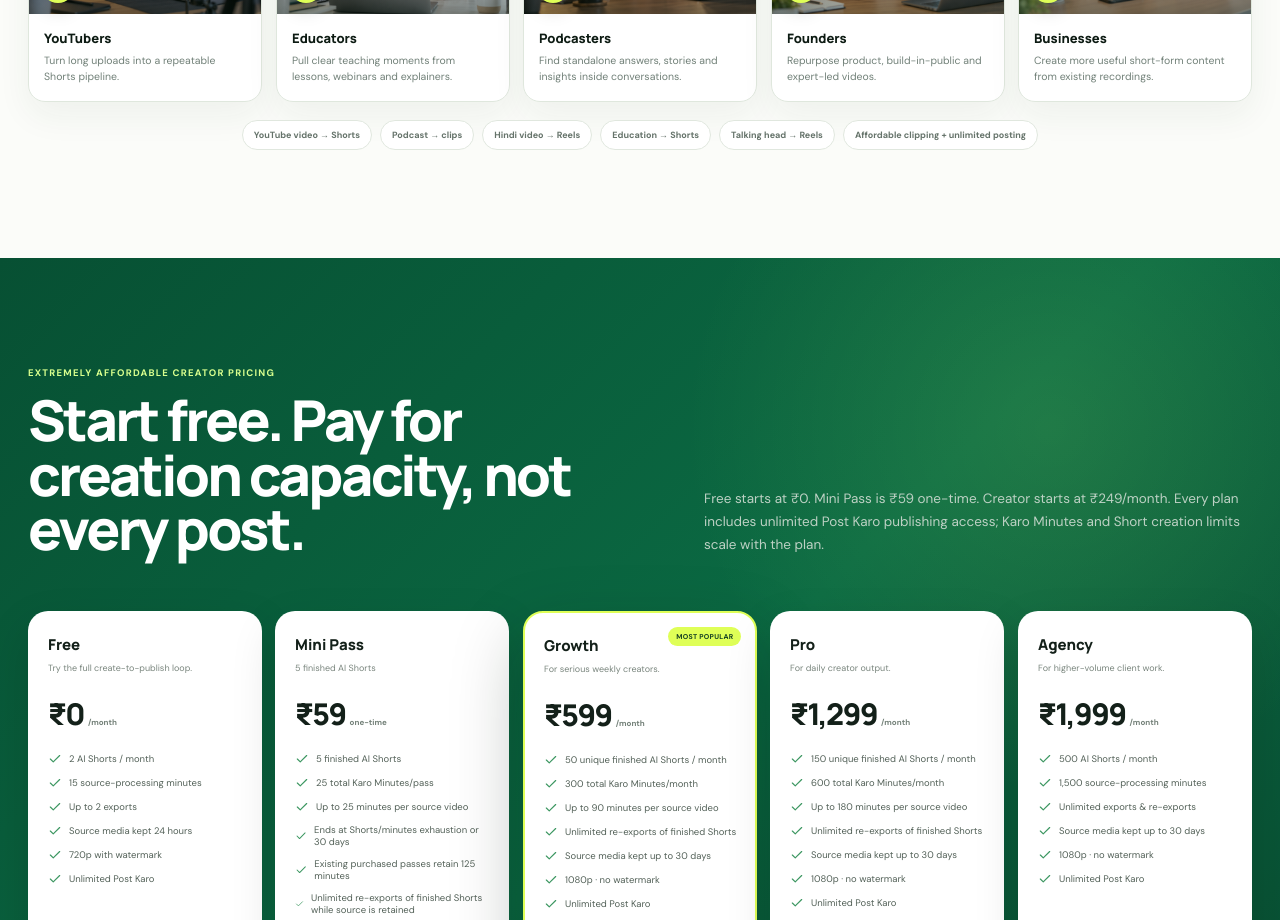
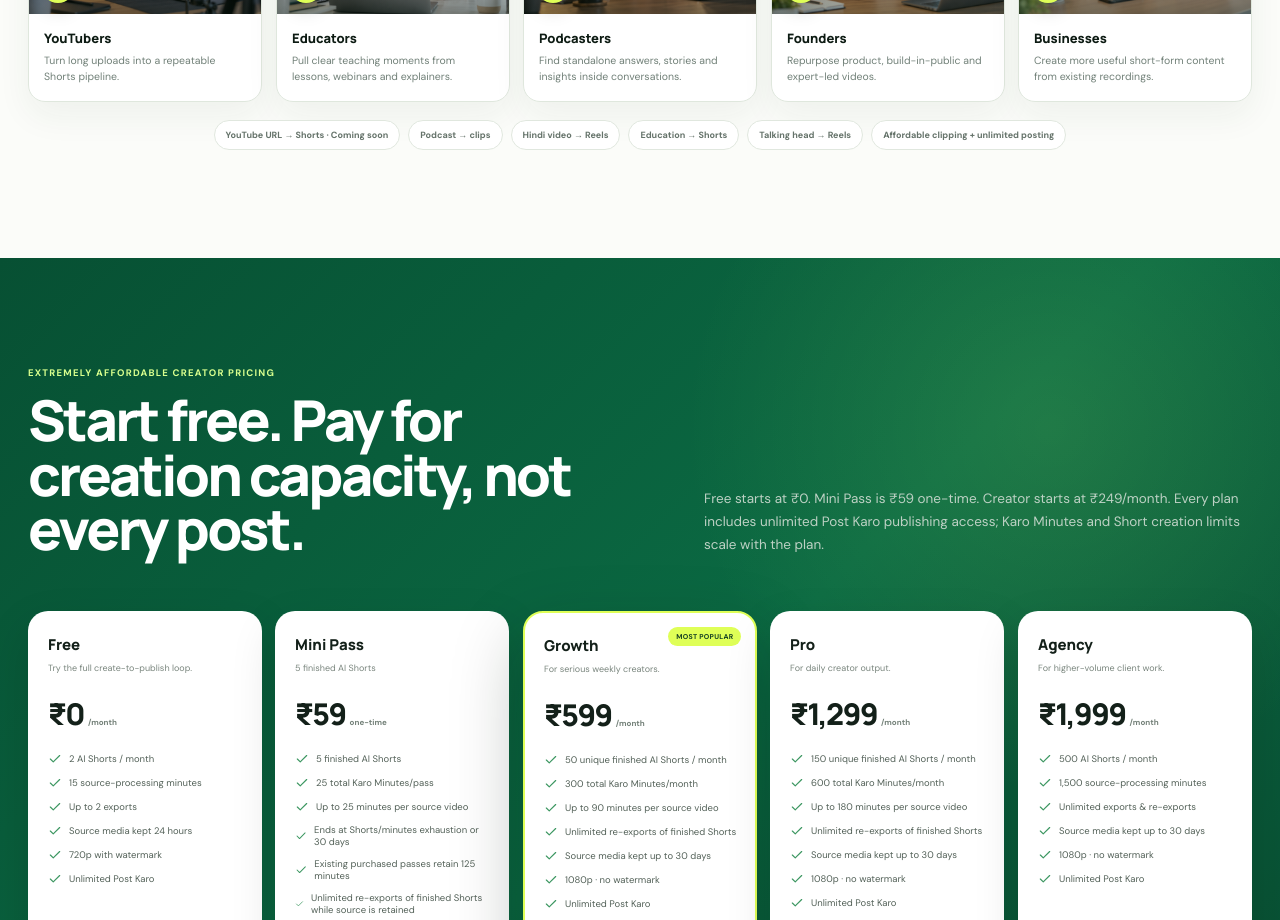
Before and after one commit to faikmulla6-cpu/Clipkaro, a Next.js app in the folder frontend/: page / in a window 1280 px wide. Shown: the part 7100-8020 px from the top of the page. Built offline with nearby package versions, Linux system fonts and the light colour scheme; no server answers.

Commit message:
copy: mark footer YouTube URL destination as coming soon

```diff
--- a/frontend/components/HomeExperience.tsx
+++ b/frontend/components/HomeExperience.tsx
@@ -291,7 +291,7 @@ export function HomeExperience() {
               {audiences.map(({Icon,title,text,image})=><article key={title} data-public-reveal="scale"><div className={styles.audiencePhoto}><img src={image} alt={`Illustrative ${title.toLowerCase()} creator workflow`}/><span><Icon size={18}/></span></div><div><b>{title}</b><p>{text}</p></div></article>)}
             </div>
             <div className={styles.useCaseLinks} data-public-reveal="scale">
-              <TransitionLink href="/youtube-video-to-shorts-ai">YouTube video → Shorts</TransitionLink>
+              <TransitionLink href="/youtube-video-to-shorts-ai">YouTube URL → Shorts · Coming soon</TransitionLink>
               <TransitionLink href="/podcast-to-clips-india">Podcast → clips</TransitionLink>
               <TransitionLink href="/hindi-video-to-reels">Hindi video → Reels</TransitionLink>
               <TransitionLink href="/educational-video-to-shorts">Education → Shorts</TransitionLink>
```
